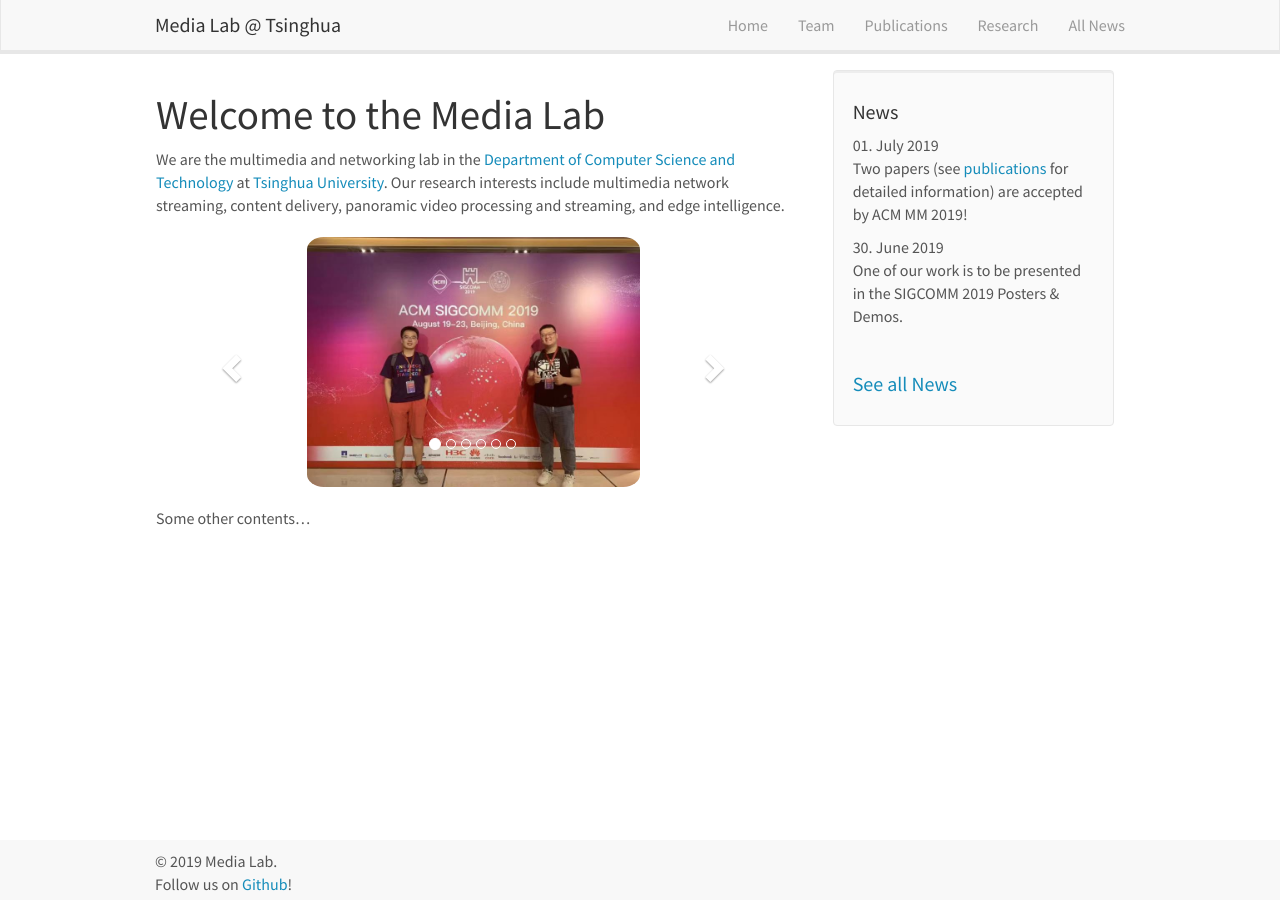
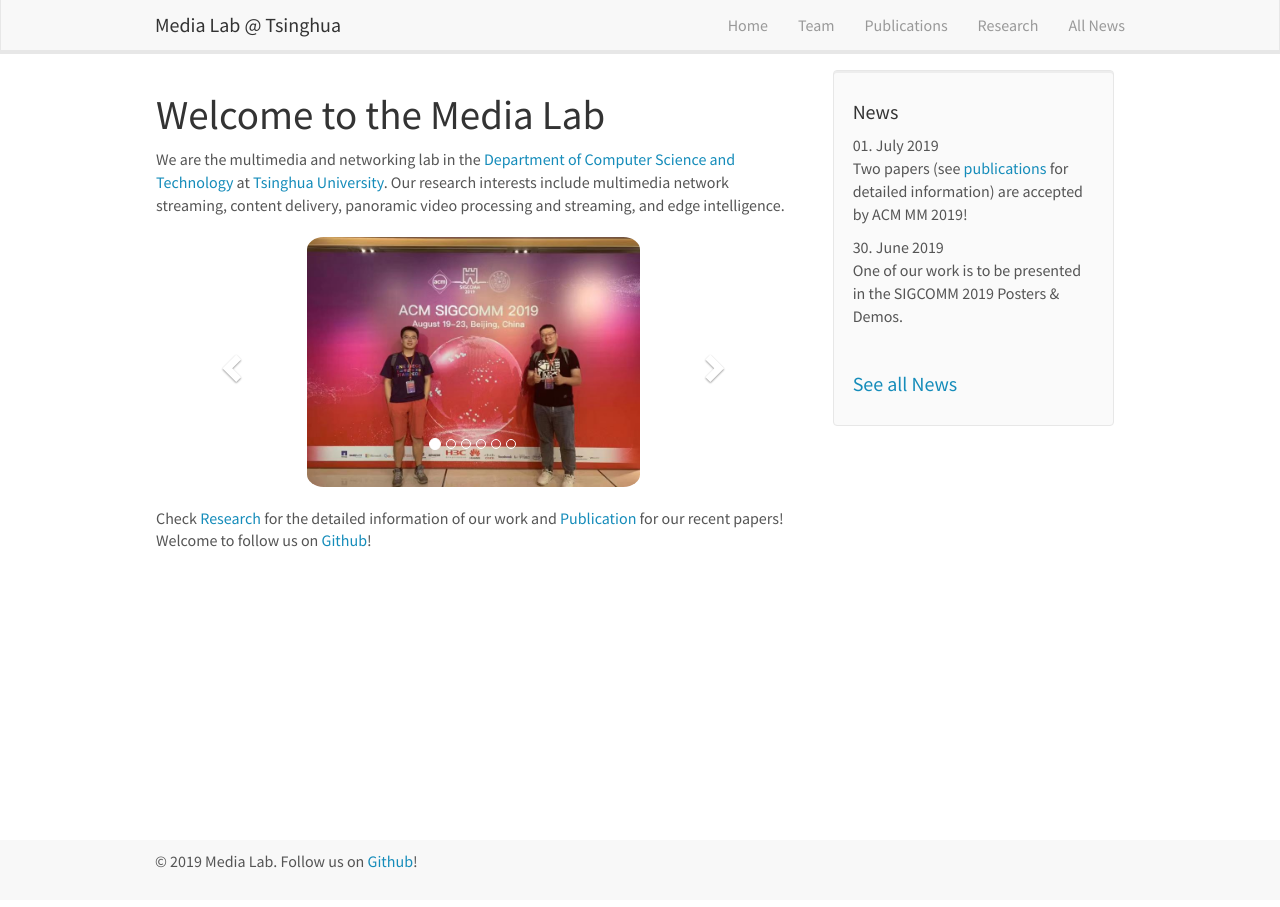
Before and after one commit to thu-media/homepage, a Jekyll site: the page built from _pages/home.md, in a window 1280 px wide. Built offline with Jekyll 4.4.1, drawn with Linux system fonts in a browser that asks for light colours.

Commit message:
homepage

```diff
--- a/Gemfile
+++ /dev/null
@@ -1,3 +0,0 @@
-source 'https://rubygems.org'
-
-gem "jekyll", ">= 3.6.3"
--- a/_includes/footer.html
+++ b/_includes/footer.html
@@ -2,8 +2,7 @@
 <footer class="footer">
 	<div class="container-fluid">
 		<p>
-			&copy 2019 Media Lab.<br />
-			Follow us on <a href="https://github.com/thu-media">Github</a>!
+			&copy 2019 Media Lab. Follow us on <a href="https://github.com/thu-media">Github</a>!
 		</p>
 	</div>
 </footer>
--- a/_pages/home.md
+++ b/_pages/home.md
@@ -52,4 +52,5 @@ Our research interests include multimedia network streaming, content delivery, p
     </a>
 </div>
 
-Some other contents...
+Check [Research](/research) for the detailed information of our work and [Publication](/publications) for our recent papers!
+Welcome to follow us on [Github](https://github.com/thu-media)!
```
Also changed, not shown: Gemfile.lock (deleted), 7 other files.
